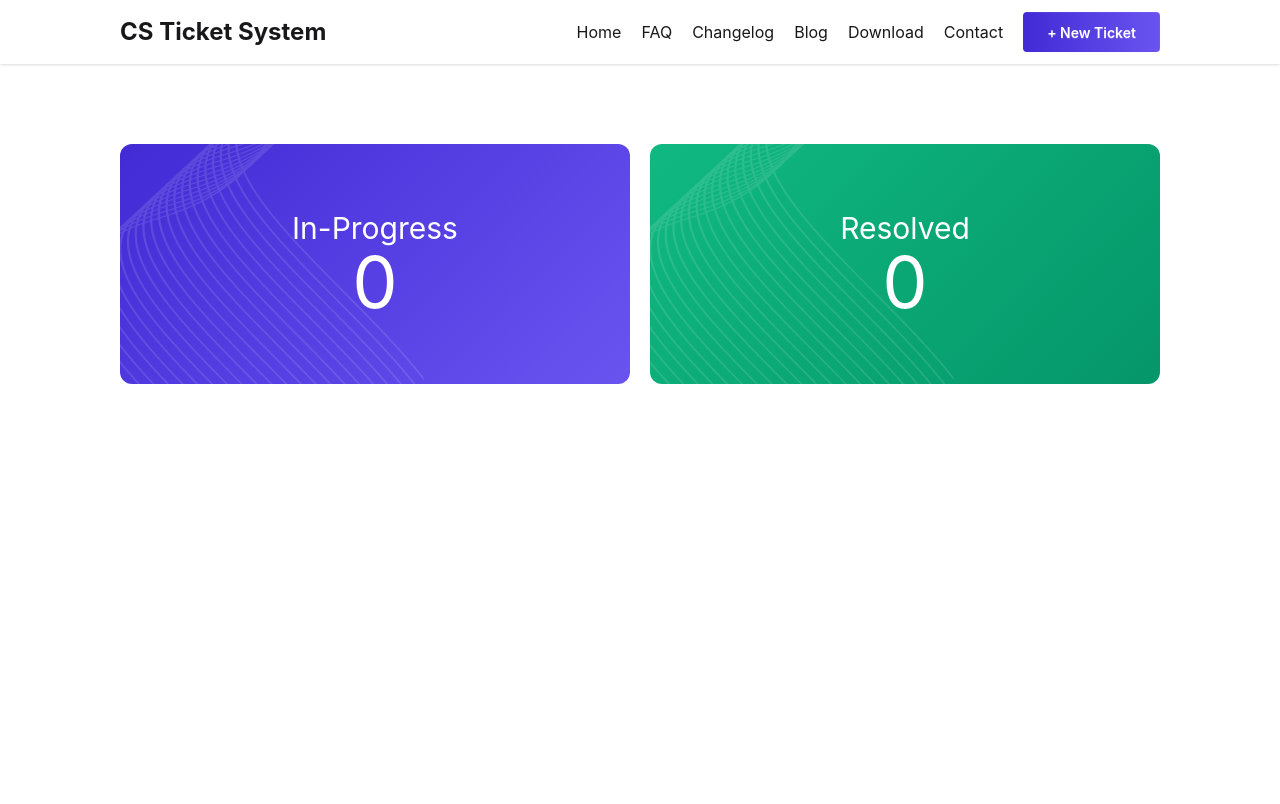
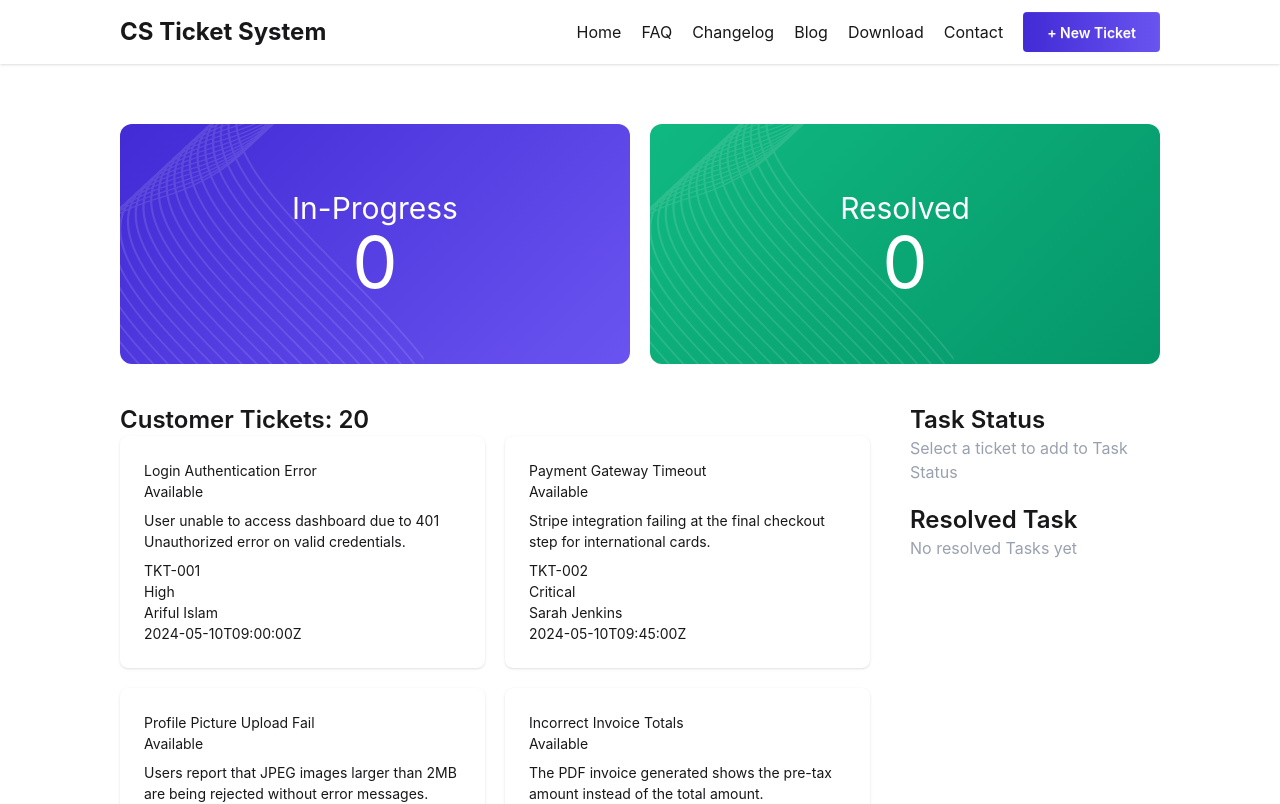
Before and after one commit to webdiv-rakib/CS-Ticket-System, a React (Vite) app: page / in a window 1280 px wide. Shown: the top 804 px of the page. Built offline with nearby package versions, Linux system fonts and the light colour scheme.

Commit message:
fetched data from json file and working one customer ticket card

```diff
--- a/src/App.jsx
+++ b/src/App.jsx
@@ -1,4 +1,5 @@
 import './App.css'
+import CustomerTickets from './components/CustomerTickets/CustomerTickets'
 import Hero from './components/Hero/Hero'
 import NavBar from './components/NavBar/NavBar'
 
@@ -8,6 +9,7 @@ function App() {
     <>
       <NavBar></NavBar>
       <Hero></Hero>
+      <CustomerTickets></CustomerTickets>
     </>
   )
 }
--- /dev/null
+++ b/src/components/CustomerTicket/CustomerTicket.jsx
@@ -0,0 +1,24 @@
+import React from 'react';
+
+const CustomerTicket = ({ data }) => {
+    const { id, title, description, customer, priority, status, createdAt } = data
+    return (
+        <div className="card bg-base-100 shadow-sm">
+            <div className="card-body">
+                <div>
+                    <h1>{title}</h1>
+                    <p>{status}</p>
+                </div>
+                <p>{description}</p>
+                <div>
+                    <p>{id}</p>
+                    <p>{priority}</p>
+                    <p>{customer}</p>
+                    <p>{createdAt}</p>
+                </div>
+            </div>
+        </div>
+    );
+};
+
+export default CustomerTicket;
--- /dev/null
+++ b/src/components/CustomerTickets/CustomerTickets.jsx
@@ -0,0 +1,35 @@
+import React, { useEffect, useState } from 'react';
+import CustomerTicket from '../CustomerTicket/CustomerTicket';
+
+const CustomerTickets = () => {
+    const [datas, setData] = useState([]);
+    useEffect(() => {
+        fetch('data.json')
+            .then(res => res.json())
+            .then(data => setData(data))
+    }, [])
+    return (
+        <div className='flex justify-between gap-10 px-30 mt-10'>
+            <div className='md:w-3/4'>
+                <h1 className='text-2xl font-semibold'>Customer Tickets: {datas.length}</h1>
+                <div className='grid grid-cols-2 gap-5'>
+                    {
+                        datas.map(data => <CustomerTicket key={data.id} data={data}></CustomerTicket>)
+                    }
+                </div>
+            </div>
+            <div className='md:w-1/4 space-y-5'>
+                <div>
+                    <h1 className='text-2xl font-semibold'>Task Status</h1>
+                    <p className='text-gray-400'>Select a ticket to add to Task Status</p>
+                </div>
+                <div>
+                    <h1 className='text-2xl font-semibold'>Resolved Task</h1>
+                    <p className='text-gray-400'>No resolved Tasks yet</p>
+                </div>
+            </div>
+        </div>
+    );
+};
+
+export default CustomerTickets;
--- a/src/components/Hero/Hero.jsx
+++ b/src/components/Hero/Hero.jsx
@@ -2,7 +2,7 @@ import React from 'react';
 import './Hero.css'
 const Hero = () => {
     return (
-        <div className='inter md:flex md:items-center md:justify-between px-30 mt-20 gap-5 text-white'>
+        <div className='inter md:flex md:items-center md:justify-between px-30 mt-15 gap-5 text-white'>
             <div className='text-3xl md:w-1/2 text-center md:h-60 flex flex-col justify-center rounded-xl bg-in-progress-1'>
                 <h1>In-Progress</h1>
                 <h1 className='text-7xl'>0</h1>
```
Also changed, not shown: src/components/CustomerTicket/CustomerTicket.css (added), src/components/CustomerTickets/CustomerTickets.css (added).
